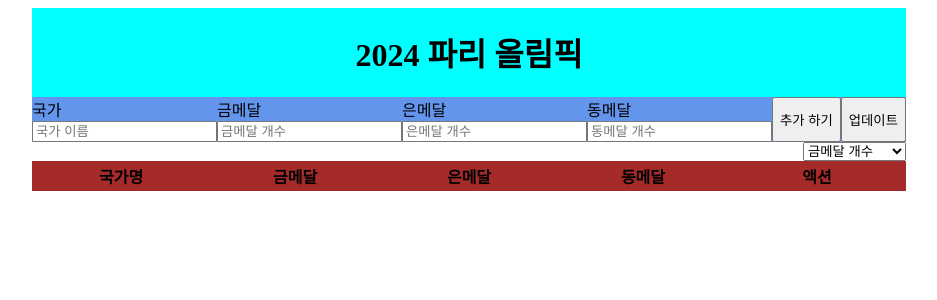
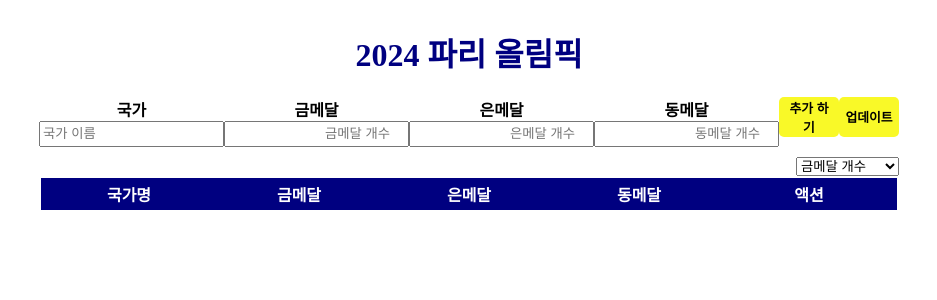
Before and after one commit to adorable-otter/medal-tracker, a React (Vite) app: page / in a window 1280 px wide. Shown: the top 300 px of the page, without its empty margins (171-1108 px from the left). Built offline with nearby package versions, Linux system fonts and the light colour scheme.

Commit message:
css 적용

```diff
--- a/src/App.css
+++ b/src/App.css
@@ -16,12 +16,15 @@
     display: flex;
     flex-direction: column;
     align-items: center;
-    background-color: aqua;
+    margin-bottom: 10px;
+}
+
+.header__title {
+    color: navy;
 }
 
 .header__form {
     width: 100%;
-    background-color: cornflowerblue;
     display: flex;
     justify-content: space-around;
 }
@@ -39,12 +42,15 @@
 
 .medal-list {
     width: 100%;
-    background-color: brown;
+    border-radius: 4px;
 }
 
 .medal-list__row {
     display: flex;
     width: 100%;
+    align-items: center;
+    background-color: rgb(200, 229, 247);
+    padding: 1px;
 }
 
 .medal-list__col {
@@ -55,3 +61,47 @@
 .sort-option {
     margin-left: auto;
 }
+
+.medal-list__head {
+    background-color: navy;
+    color: white;
+    padding: 3px;
+    box-sizing: border-box;
+    display: flex;
+    width: 100%;
+    align-items: center;
+}
+
+label {
+    text-align: center;
+    font-weight: bold;
+}
+
+input {
+    height: 20px;
+}
+
+input[type=number] {
+    text-align: right;
+}
+
+.btn {
+    height: 30px;
+    width: 50px;
+    font-weight: bold;
+    border: none;
+    border-radius: 5px;
+    font-size: 0.8rem;
+    cursor: pointer;
+}
+
+.btn_large {
+    width: 60px;
+    height: 40px;
+    background-color: rgb(249, 249, 40);
+}
+
+.btn_delete {
+    background-color: #c04646;
+    color: white;
+}
--- a/src/components/Button.jsx
+++ b/src/components/Button.jsx
@@ -1,5 +1,5 @@
-function Button({ value, type, onClick }) {
-  return <button onClick={onClick} type={type}>{value}</button>;
+function Button({ value, type, onClick, className }) {
+  return <button className={className} onClick={onClick} type={type}>{value}</button>;
 }
 
 export default Button;
--- a/src/components/Header.jsx
+++ b/src/components/Header.jsx
@@ -3,7 +3,7 @@ import MedalInputForm from './MedalForm';
 function Header({ medalRecordList, setMedalRecordList }) {
   return (
     <header className="header">
-      <h1>2024 파리 올림픽</h1>
+      <h1 className='header__title'>2024 파리 올림픽</h1>
       <MedalInputForm medalRecordList={medalRecordList} setMedalRecordList={setMedalRecordList} />
     </header>
   );
--- a/src/components/MedalForm.jsx
+++ b/src/components/MedalForm.jsx
@@ -70,8 +70,8 @@ function MedalForm({ medalRecordList, setMedalRecordList }) {
           />
         );
       })}
-      <Button value="추가 하기" type="submit" />
-      <Button value="업데이트" type="button" onClick={onUpdate} />
+      <Button className="btn btn_large btn_yellow" value="추가 하기" type="submit" />
+      <Button className="btn btn_large btn_yellow" value="업데이트" type="button" onClick={onUpdate} />
     </form>
   );
 }
--- a/src/components/OlympicMedalList.jsx
+++ b/src/components/OlympicMedalList.jsx
@@ -11,7 +11,7 @@ function OlympicMedalList({ medalRecordList, setMedalRecordList }) {
   return (
     <table className="medal-list">
       <thead>
-        <tr className="medal-list__row">
+        <tr className="medal-list__head">
           <th className="medal-list__col">국가명</th>
           <th className="medal-list__col">금메달</th>
           <th className="medal-list__col">은메달</th>
@@ -28,7 +28,7 @@ function OlympicMedalList({ medalRecordList, setMedalRecordList }) {
               <td className="medal-list__col">{silver}</td>
               <td className="medal-list__col">{bronze}</td>
               <td className="medal-list__col">
-                <Button value="삭제" onClick={() => handleDeleteButtonClick({ id, country })} />
+                <Button className="btn btn_delete" value="삭제" onClick={() => handleDeleteButtonClick({ id, country })} />
               </td>
             </tr>
           );
```
